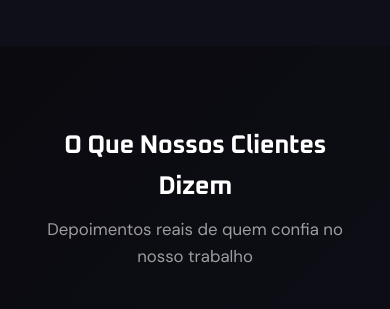
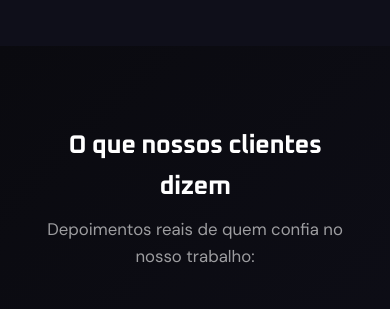
Before and after one commit to KaueBR12/Studio3dformara, a React (Vite) app: page / in a window 390 px wide. Shown: the part 7200-7509 px from the top of the page. Built offline with nearby package versions, Linux system fonts and the light colour scheme.

Commit message:
feat: implement responsive testimonials carousel component

```diff
--- a/src/components/Depoimentos.jsx
+++ b/src/components/Depoimentos.jsx
@@ -11,8 +11,8 @@ export function Depoimentos() {
 
   return (
     <section className="testimonials reveal" ref={ref}>
-      <h2 className="section-title">O Que Nossos Clientes Dizem</h2>
-      <p className="section-subtitle">Depoimentos reais de quem confia no nosso trabalho</p>
+      <h2 className="section-title">O que nossos clientes dizem</h2>
+      <p className="section-subtitle">Depoimentos reais de quem confia no nosso trabalho:</p>
       <div className="testimonials-wrapper">
         <div className="testimonials-track" style={{ transform: `translateX(-${current * 100}%)` }}>
           {TESTIMONIALS.map((t, i) => (
```
